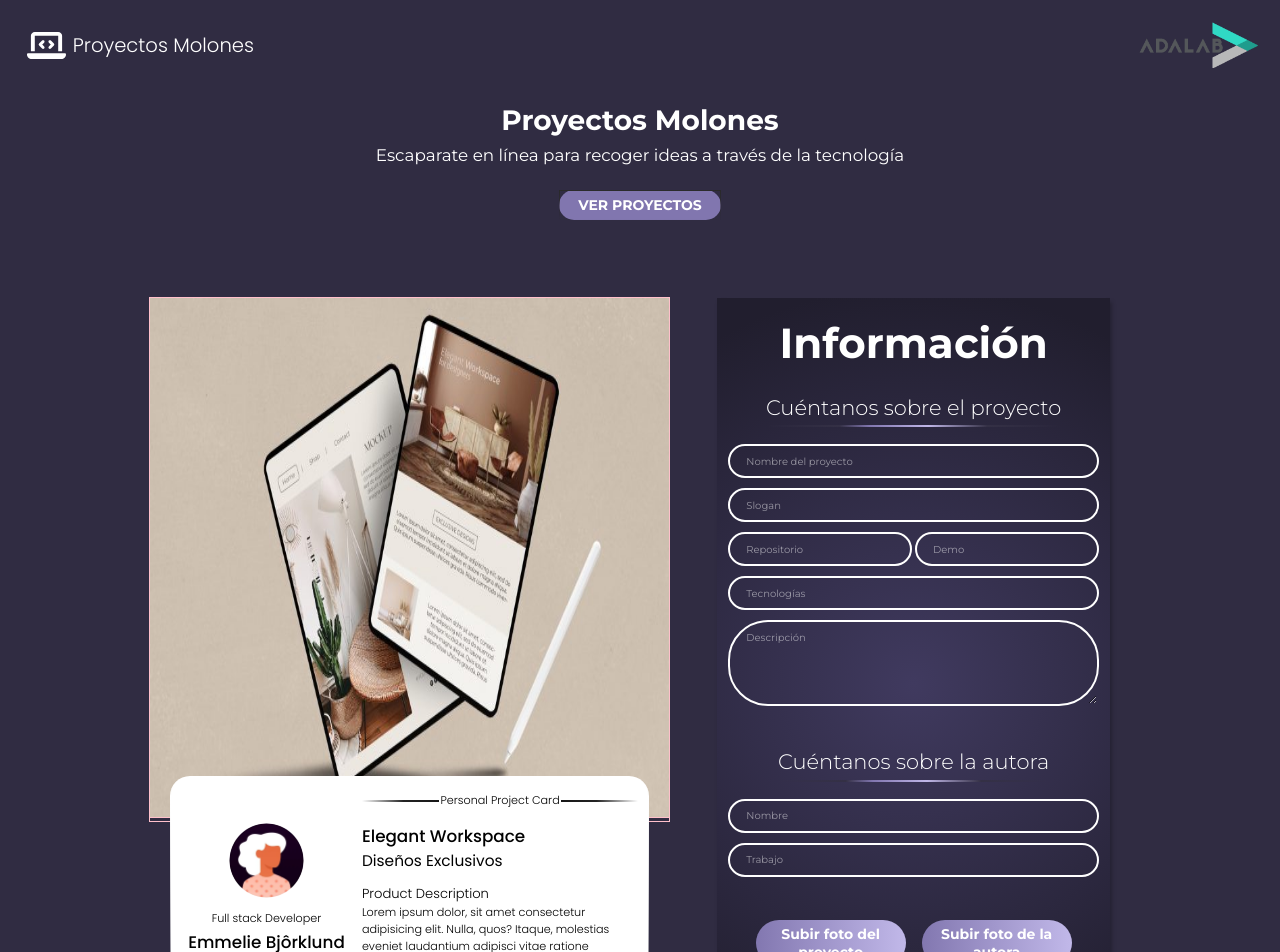
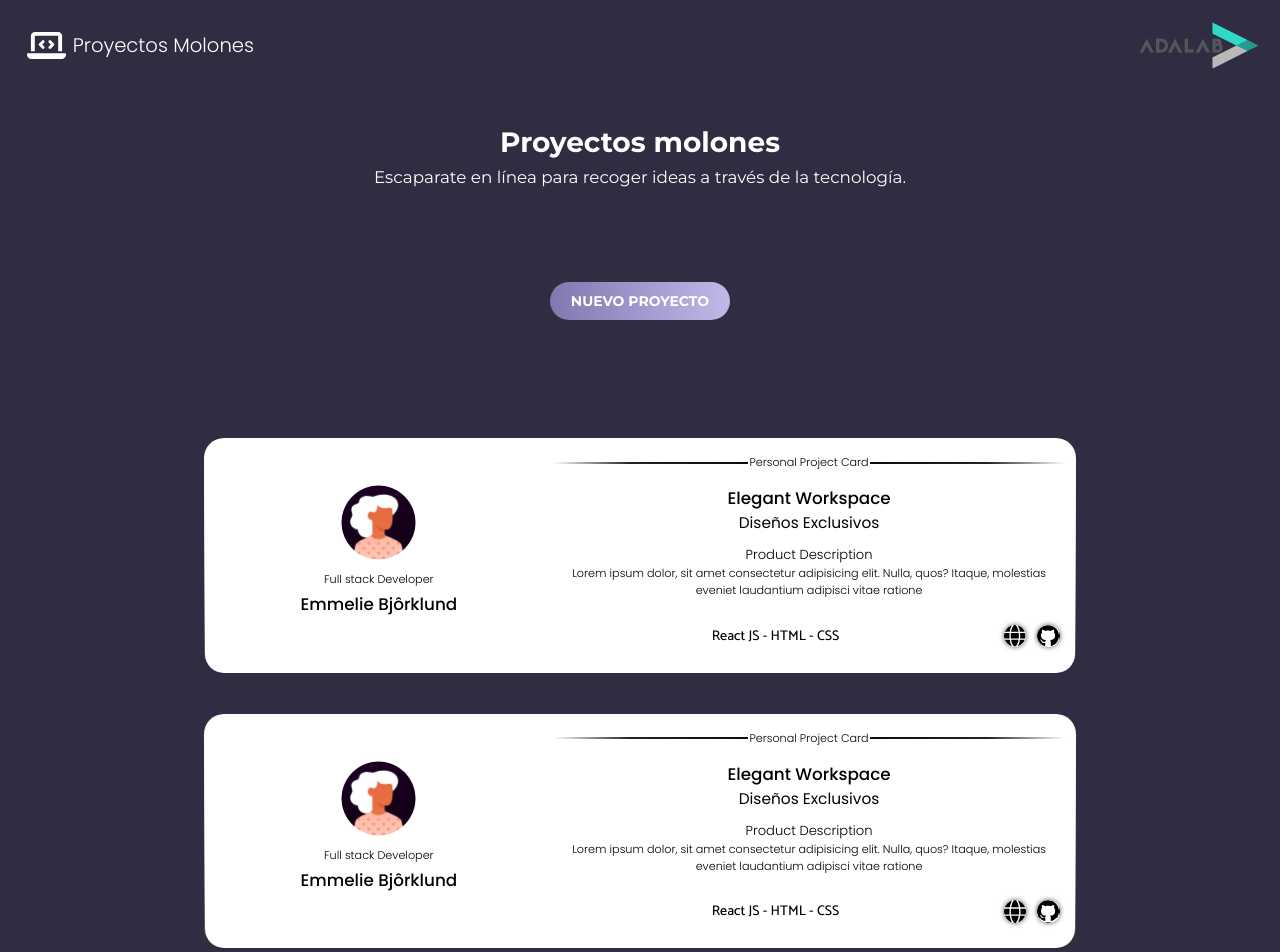
Before and after one commit to AnaEDiBlasi/project-promo-b-module-3-team-3, a React (Vite) app: page / in a window 1280 px wide. Shown: the top 952 px of the page. Built offline with nearby package versions, Linux system fonts and the light colour scheme.

Commit message:
added routes

```diff
--- a/package.json
+++ b/package.json
@@ -1,5 +1,6 @@
 {
   "name": "my-react-app",
+  "homepage": "./",
   "private": true,
   "version": "0.0.0",
   "type": "module",
@@ -13,7 +14,7 @@
     "@fortawesome/fontawesome-free": "^6.7.2",
     "react": "^18.3.1",
     "react-dom": "^18.3.1",
-    "react-router-dom": "^7.1.3",
+    "react-router-dom": "^7.1.5",
     "sass": "^1.83.4"
   },
   "devDependencies": {
--- a/src/components/App.jsx
+++ b/src/components/App.jsx
@@ -1,29 +1,24 @@
 import '../styles/App.scss';
-//import avatar from '../images/avatar.webp';
-//import ebook from '../images/ebook-example.jpg';
-
 import Header from './Header';
 import Footer from './Footer';
 import Main from './Main';
-//import github from '../images/icons/github.svg';
-//import globe from '../images/icons/globe-solid.svg';
+import Landing from './Landing';
+import { Route, Routes } from 'react-router-dom';
 
 function App() {
 
   return (
     <>
-     <div className="container">
-
-    <Header/>
-
-    <Main/>
-
-    <Footer/>
-
-   </div>
+    <div className="container">
+      <Header/>
+      <Routes>
+        <Route path="/" element={<Landing/>}/>
+        <Route path="/form" element={<Main/>}/>
+      </Routes>
+      <Footer/>
+    </div>
     </>
   );
 }
 
-
 export default App;
--- a/src/components/Card.jsx
+++ b/src/components/Card.jsx
@@ -1,6 +1,7 @@
 import '../styles/App.scss';
 
 function Card(props) {
+
   return (
     <article className="card">
     <h2 className="card__projectTitle"><span className="card__projectTitle--text">Personal project card</span></h2>
--- a/src/components/Form.jsx
+++ b/src/components/Form.jsx
@@ -15,10 +15,7 @@ const handleClick = (ev) => {
   .then ((resp) => {
     props.setProjectUrl (resp.cardURL);
     console.log (resp)
-
-  } )
-
-
+  })
 }
 
 
--- a/src/components/Landing.jsx
+++ b/src/components/Landing.jsx
@@ -1,11 +1,7 @@
 import '../styles/Landing.scss';
 import adalab from '../images/adalab.png';
-import Header from './Header';
-import Footer from './Footer';
 import Card from './Card';
-import App from './App';
-// import { Link } from 'react-router-dom'
-
+import { Link } from 'react-router-dom';
 
 function Landing () {
     const formData = {
@@ -17,34 +13,27 @@ function Landing () {
       desc: "",
       autor: "",
       job: "",
-      image: '../images/ebook-example.jpg',
-      photo: ""
+      image: "",
+      photo: "src/images/avatar.webp"
     }
 
     return (
       <>
       <div className="container">
-        <Header/>
-
         <main className="main">
           <section className="intro">
             <h1 className="intro_title">Proyectos molones</h1>
             <p className="intro_text">Escaparate en línea para recoger ideas a través de la tecnología.</p>
           </section>
-        <a className="linkProject" href="">NUEVO PROYECTO</a>
-        {/* <a className="linkProject"><Link to={"./Dashboard"}>NUEVO PROYECTO</Link></a>
-        <Link className="linkProject" to={"./Dashboard"}>NUEVO PROYECTO</Link> */}
-
+          <Link className="linkProject" to={"/form"}>NUEVO PROYECTO</Link>
           <section className="previewLanding">
             <Card formData = {formData}/>
             <Card formData = {formData}/>
           </section>
-
         </main>
-      <Footer/>
       </div>
       </>
     );
+}
 
-}
 export default Landing;
--- a/src/components/Main.jsx
+++ b/src/components/Main.jsx
@@ -5,9 +5,6 @@ import { useState } from 'react';
 import ebookExample from '../images/ebook-example.jpg';
 import avatar from '../images/avatar.webp';
 import api from "../services/api";
-
-
-
 
 function Main() {
   const [ projectUrl, setProjectUrl] = useState ("");
--- a/src/main.jsx
+++ b/src/main.jsx
@@ -1,10 +1,11 @@
 import { StrictMode } from 'react'
 import { createRoot } from 'react-dom/client'
 import App from './components/App.jsx'
-// import Landing from './components/Landing.jsx'
+import { HashRouter } from 'react-router-dom'
 
 createRoot(document.getElementById('root')).render(
   <StrictMode>
-    <App />
-    {/* <Landing/> */}
+    <HashRouter>
+      <App />
+    </HashRouter>
   </StrictMode>)
```
Also changed, not shown: 1 other file (tests, documents, lock files or other folders). Lines whose indentation alone changed are shown as unchanged.
